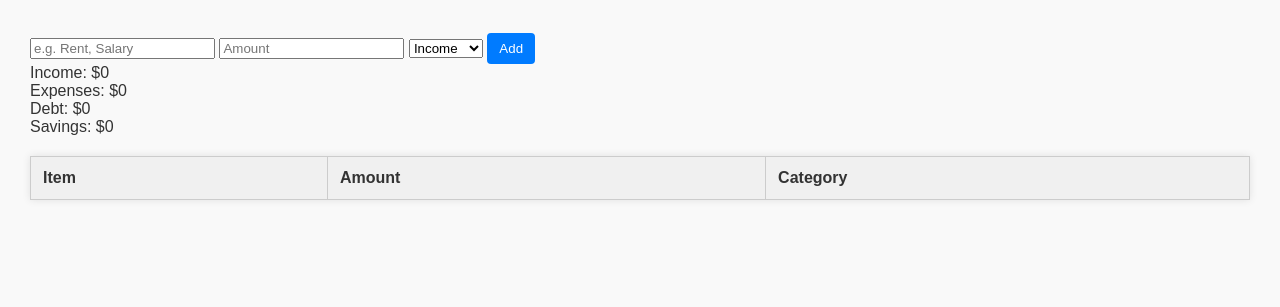
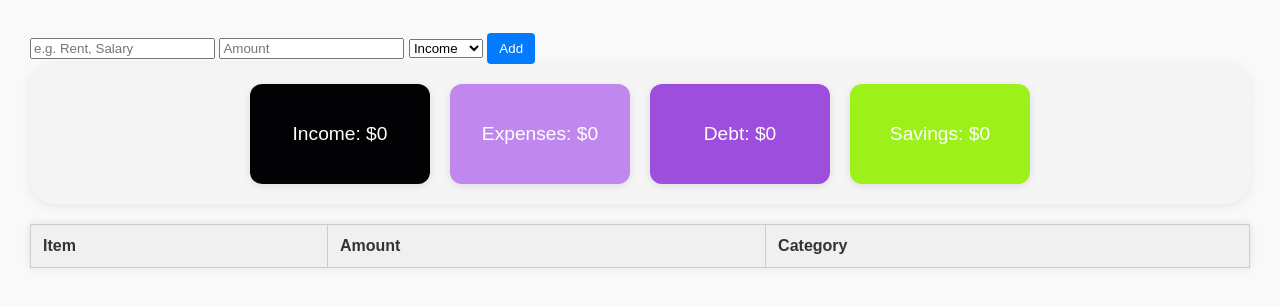
Before and after one commit to shisui06/budget-planner, a plain HTML site: page version 2.0/index.html in a window 1280 px wide. Shown: the part 71-378 px from the top of the page. Drawn offline with Linux system fonts and the light colour scheme.

Commit message:
new card styling

```diff
--- a/version 2.0/style.css
+++ b/version 2.0/style.css
@@ -45,3 +45,42 @@ button {
 button.deleteBtn {
   background-color: #e74c3c;
 }
+#summary {
+  display: flex;
+  justify-content: center;
+  align-items: center;
+  gap: 20px;
+  padding: 20px;
+  border-radius: 25px;
+  background: #f5f5f5;
+  box-shadow: 0 2px 12px rgba(0,0,0,0.08);
+}
+
+#summary .card {
+  width: 180px;
+  height: 100px;
+  color: #fff;
+  font-size: 1.2em;
+  border-radius: 12px;
+  display: flex;
+  align-items: center;
+  justify-content: center;
+  box-shadow: 0 2px 8px rgba(0,0,0,0.10);
+  transition: background 0.3s;
+
+}
+
+#incomeCard {
+  background: #020103;}
+
+  #expenseCard {
+    background: #c087ef;
+  }
+
+  #debtCard {
+    background: #9d4edd;
+  }
+
+  #savingCard {
+    background: #9ef01a;
+  }
```
